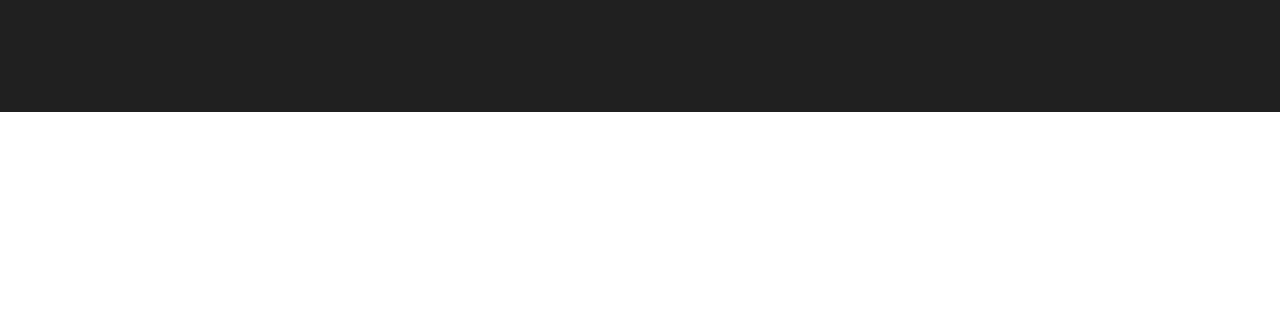
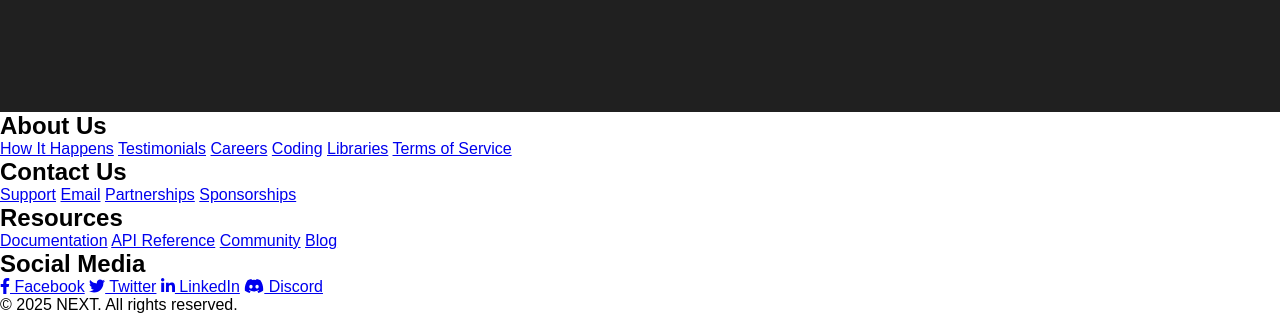
Before and after one commit to nakul-py/lukan, a website: page html/index.html in a window 1280 px wide. Shown: the part 1422-1736 px from the top of the page. Before the commit the page ends 1534 px from the top, so only its background shows below. Drawn offline with Linux system fonts and the light colour scheme.

Commit message:
Adding footer section in html

```diff
--- a/html/index.html
+++ b/html/index.html
@@ -66,6 +66,52 @@
         </div>
     </div>
 
+    <!-- Footer Section -->
+    <div class="footer__container">
+      <div class="footer__links">
+        <div class="footer__link--wrapper">
+          <div class="footer__link--items">
+            <h2>About Us</h2>
+            <a href="/">How It Happens</a>
+            <a href="/">Testimonials</a>
+            <a href="/">Careers</a>
+            <a href="/">Coding</a>
+            <a href="/">Libraries</a>
+            <a href="/">Terms of Service</a>
+          </div>
+          <div class="footer__link--items">
+            <h2>Contact Us</h2>
+            <a href="/">Support</a>
+            <a href="/">Email</a>
+            <a href="/">Partnerships</a>
+            <a href="/">Sponsorships</a>
+          </div>
+        </div>
+
+        <div class="footer__link--wrapper">
+          <div class="footer__link--items">
+            <h2>Resources</h2>
+            <a href="/">Documentation</a>
+            <a href="/">API Reference</a>
+            <a href="/">Community</a>
+            <a href="/">Blog</a>
+          </div>
+          <div class="footer__link--items">
+            <h2>Social Media</h2>
+            <a href="/"><i class="fab fa-facebook-f"></i> Facebook</a>
+            <a href="/"><i class="fab fa-twitter"></i> Twitter</a>
+            <a href="/"><i class="fab fa-linkedin-in"></i> LinkedIn</a>
+            <a href="/"><i class="fab fa-discord"></i> Discord</a>
+          </div>
+        </div>
+      </div>
+
+      <div class="footer__social">
+        <p>&copy; 2025 NEXT. All rights reserved.</p>
+      </div>
+    </div>
+
+
     <script src="web.js"></script>
 </body>
 </html>
```
